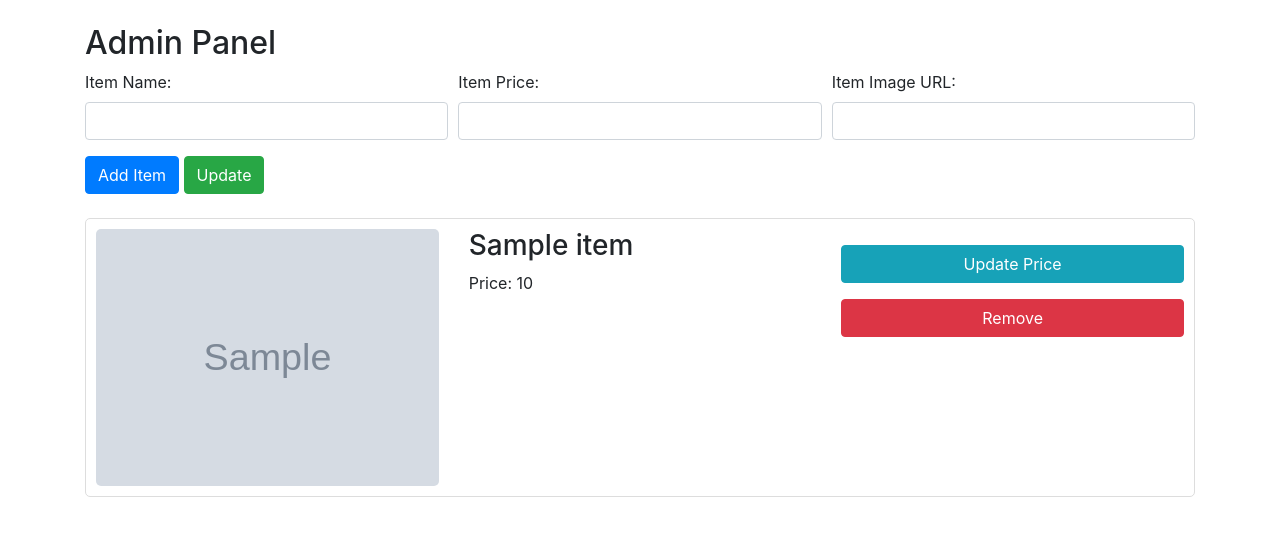
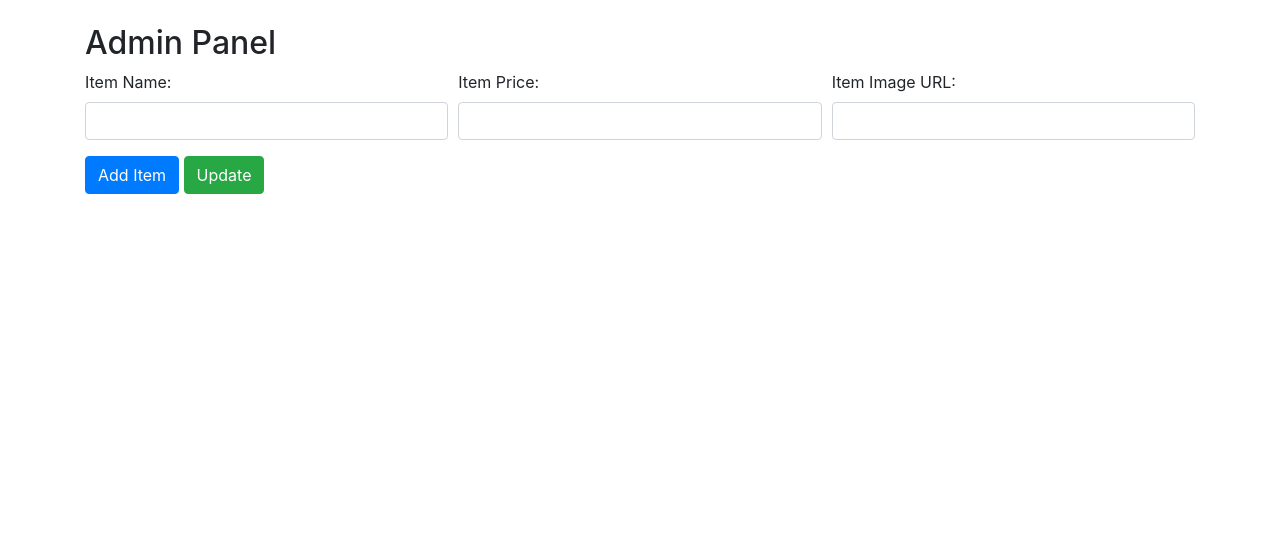
Before and after one commit to FantasyZoom22/FoodOrderAdmin, a Flask app: page /admin-panel in a window 1280 px wide. Shown: the top 536 px of the page. Run offline with Flask 3, Linux system fonts and the light colour scheme; tables that the repository leaves empty hold one stand-in row (values such as "Sample post"); grey boxes marked "Sample" are stand-in pictures; some libraries are stand-ins or nearby versions.

Commit message:
Update admin-panel.html

```diff
--- a/templates/admin-panel.html
+++ b/templates/admin-panel.html
@@ -45,23 +45,6 @@
     <!-- Display existing items with delete and update buttons -->
     <div id="itemList">
       <!-- Items will be dynamically populated here -->
-      {% for item in items %}
-      <div class="item-panel">
-        <div class="row">
-          <div class="col-md-4">
-            <img src="{{ item.image_url }}" alt="{{ item.title }}">
-          </div>
-          <div class="col-md-4">
-            <h3>{{ item.title }}</h3>
-            <p>Price: {{ item.price }}</p>
-          </div>
-          <div class="col-md-4">
-            <button class="btn btn-info btn-block mt-3" onclick="updateItemPrice('{{ item.id }}')">Update Price</button>
-            <button class="btn btn-danger btn-block mt-3" onclick="removeItem('{{ item.id }}')">Remove</button>
-          </div>
-        </div>
-      </div>
-      {% endfor %}
     </div>
   </div>
 
@@ -89,6 +72,9 @@
   <!-- Scripts -->
   <script src="https://code.jquery.com/jquery-3.6.0.min.js"></script>
   <script>
+    // Array to store items before sending to the database
+    let itemList = [];
+
     // Function to add item to the list
     function addItemToList() {
       let itemName = $("#itemName").val();
@@ -97,13 +83,31 @@
 
       // Create item object
       let item = {
-        title: itemName,
+        name: itemName,
         price: itemPrice,
-        image_url: itemImage
+        image: itemImage
       };
 
+      // Add item to the list
+      itemList.push(item);
+
       // Add item to display
-      addItemToUI(item);
+      let itemHtml = `<div class="item-panel">
+                        <div class="row">
+                          <div class="col-md-4">
+                            <img src="${item.image}" alt="${item.name}">
+                          </div>
+                          <div class="col-md-4">
+                            <h3>${item.name}</h3>
+                            <p>Price: ${item.price}</p>
+                          </div>
+                          <div class="col-md-4">
+                            <button class="btn btn-info btn-block mt-3" onclick="updateItemPrice(${itemList.length - 1})">Update Price</button>
+                            <button class="btn btn-danger btn-block mt-3" onclick="removeItem(${itemList.length - 1})">Remove</button>
+                          </div>
+                        </div>
+                      </div>`;
+      $("#itemList").append(itemHtml);
 
       // Reset form fields
       $("#itemName").val("");
@@ -111,114 +115,82 @@
       $("#itemImage").val("");
     }
 
-    // Function to remove item from the list and database
-    function removeItem(itemId) {
-      // Send request to server to remove item
-      $.ajax({
-        type: "POST",
-        url: "/remove-item",
-        contentType: "application/json",
-        data: JSON.stringify({ id: itemId }),
-        success: function(response) {
-          // Remove item from UI if removal was successful
-          if (response.success) {
-            $("#itemList").empty(); // Clear current items
-            response.items.forEach(item => {
-              addItemToUI(item);
-            });
-          }
-        },
-        error: function(xhr, status, error) {
-          // Handle errors
-          alert("Error removing item: " + error);
-        }
+    // Function to remove item from the list and UI
+    function removeItem(index) {
+      itemList.splice(index, 1);
+      $("#itemList").empty();
+      itemList.forEach((item, idx) => {
+        let itemHtml = `<div class="item-panel">
+                          <div class="row">
+                            <div class="col-md-4">
+                              <img src="${item.image}" alt="${item.name}">
+                            </div>
+                            <div class="col-md-4">
+                              <h3>${item.name}</h3>
+                              <p>Price: ${item.price}</p>
+                            </div>
+                            <div class="col-md-4">
+                              <button class="btn btn-info btn-block mt-3" onclick="updateItemPrice(${idx})">Update Price</button>
+                              <button class="btn btn-danger btn-block mt-3" onclick="removeItem(${idx})">Remove</button>
+                            </div>
+                          </div>
+                        </div>`;
+        $("#itemList").append(itemHtml);
       });
     }
 
     // Function to update price for an item
-    function updateItemPrice(itemId) {
+    function updateItemPrice(index) {
       let newPrice = prompt("Enter the new price:");
       if (newPrice !== null) {
-        // Send request to server to update item price
-        $.ajax({
-          type: "POST",
-          url: "/update-item-price",
-          contentType: "application/json",
-          data: JSON.stringify({ id: itemId, price: newPrice }),
-          success: function(response) {
-            // Update item price in UI if update was successful
-            if (response.success) {
-              $("#itemList").empty(); // Clear current items
-              response.items.forEach(item => {
-                addItemToUI(item);
-              });
-            }
-          },
-          error: function(xhr, status, error) {
-            // Handle errors
-            alert("Error updating item price: " + error);
-          }
+        itemList[index].price = newPrice;
+        $("#itemList").empty();
+        itemList.forEach((item, idx) => {
+          let itemHtml = `<div class="item-panel">
+                            <div class="row">
+                              <div class="col-md-4">
+                                <img src="${item.image}" alt="${item.name}">
+                              </div>
+                              <div class="col-md-4">
+                                <h3>${item.name}</h3>
+                                <p>Price: ${item.price}</p>
+                              </div>
+                              <div class="col-md-4">
+                                <button class="btn btn-info btn-block mt-3" onclick="updateItemPrice(${idx})">Update Price</button>
+                                <button class="btn btn-danger btn-block mt-3" onclick="removeItem(${idx})">
+                              </div>
+                            </div>
+                          </div>`;
+          $("#itemList").append(itemHtml);
         });
       }
     }
 
-    // Function to add item to the UI
-    function addItemToUI(item) {
-      let itemHtml = `<div class="item-panel">
-                        <div class="row">
-                          <div class="col-md-4">
-                            <img src="${item.image_url}" alt="${item.title}">
-                          </div>
-                          <div class="col-md-4">
-                            <h3>${item.title}</h3>
-                            <p>Price: ${item.price}</p>
-                          </div>
-                          <div class="col-md-4">
-                            <button class="btn btn-info btn-block mt-3" onclick="updateItemPrice('${item.id}')">Update Price</button>
-                            <button class="btn btn-danger btn-block mt-3" onclick="removeItem('${item.id}')">Remove</button>
-                          </div>
-                        </div>
-                      </div>`;
-
-      $("#itemList").append(itemHtml);
-    }
-
     // Function to send data to the database
     function sendDataToDatabase() {
-  // Prepare data for sending to the server
-  let itemsData = [];
-  $(".item-panel").each(function() {
-    let itemId = $(this).find("button.btn-info").attr("onclick").match(/\d+/)[0];
-    let itemTitle = $(this).find("h3").text();
-    let itemPrice = $(this).find("p").text().match(/\d+/)[0];
-    let itemImageUrl = $(this).find("img").attr("src");
-    let item = {
-      id: itemId,
-      title: itemTitle,
-      price: itemPrice,
-      image_url: itemImageUrl
-    };
-    itemsData.push(item);
-  });
+      if (itemList.length === 0) {
+        alert("Please add at least one item to the list.");
+        return;
+      }
 
       // Send data to the server using AJAX
       $.ajax({
         type: "POST",
         url: "/update-items",
         contentType: "application/json",
-    data: JSON.stringify(itemsData),
+        data: JSON.stringify(itemList),
         success: function(response) {
           // Clear the list and display success message
+          itemList = [];
           $("#itemList").empty();
-      alert("Items successfully updated in the database!");
+          alert("Items successfully added to the database!");
         },
         error: function(xhr, status, error) {
           // Handle errors
-      alert("Error updating items in the database: " + error);
+          alert("Error adding items to the database: " + error);
         }
       });
     }
-
   </script>
 </body>
 </html>
```
Lines whose indentation alone changed are shown as unchanged.
